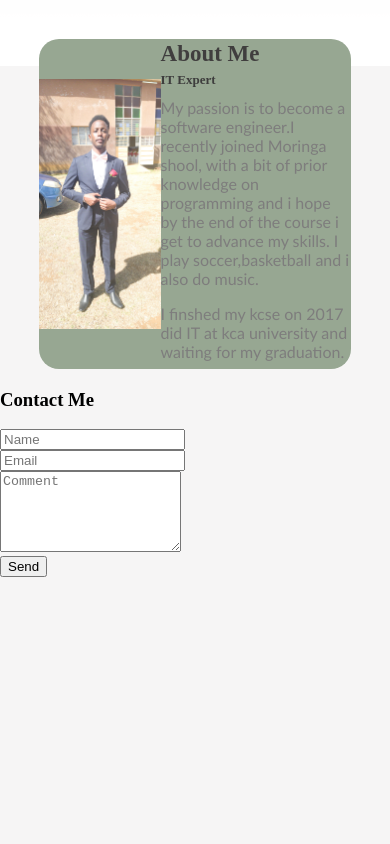
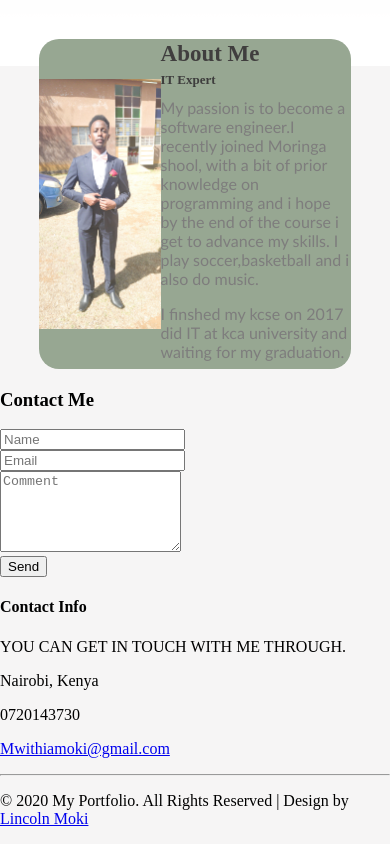
Before and after one commit to LincolnMoki/My-portfolio, a plain HTML site: page index.html in a window 390 px wide. Shown: the part 736-1580 px from the top of the page. Before the commit the page ends 1313 px from the top, so only its background shows below. Drawn offline with Linux system fonts and the light colour scheme.

Commit message:
added a class col-md-6 slideanim added class p1 added class p2 added class glyphicon glyphicon-globe added class glyphicon glyphicon-phone-alt added class glyphicon glyphicon-envelope

```diff
--- a/index.html
+++ b/index.html
@@ -71,7 +71,35 @@
 						</div>
 					</form>
 				</div>
+            </div>
+            <div class="col-md-6 slideanim">
+				<div class="contact-info">
+					<h4>Contact Info</h4>
+					<p>YOU CAN GET IN TOUCH WITH ME THROUGH.</p>
+					<div class="footer-info">
+						<div>
+							<i class="glyphicon glyphicon-globe"></i>
+
+							<p class="p2">Nairobi, Kenya</p>
+						</div>
+						<div>
+							<i class="glyphicon glyphicon-phone-alt"></i>
+							<p class="p1">0720143730</p>
+						</div>
+						<div>
+							<i class="glyphicon glyphicon-envelope"></i>
+							<p class="p1"><a href="mailto:myemail@something.com">Mwithiamoki@gmail.com</a></p>
+
+						</div>
+					</div>
+				</p>
+				</div>
 			</div>
+		</div>
+		<hr>
+		<div class="copyright">
+			<p class="text-center">© 2020 My Portfolio. All Rights Reserved | Design by <a href="https://github.com/">Lincoln Moki</a></p>
+		</div>
 
 
 
```
